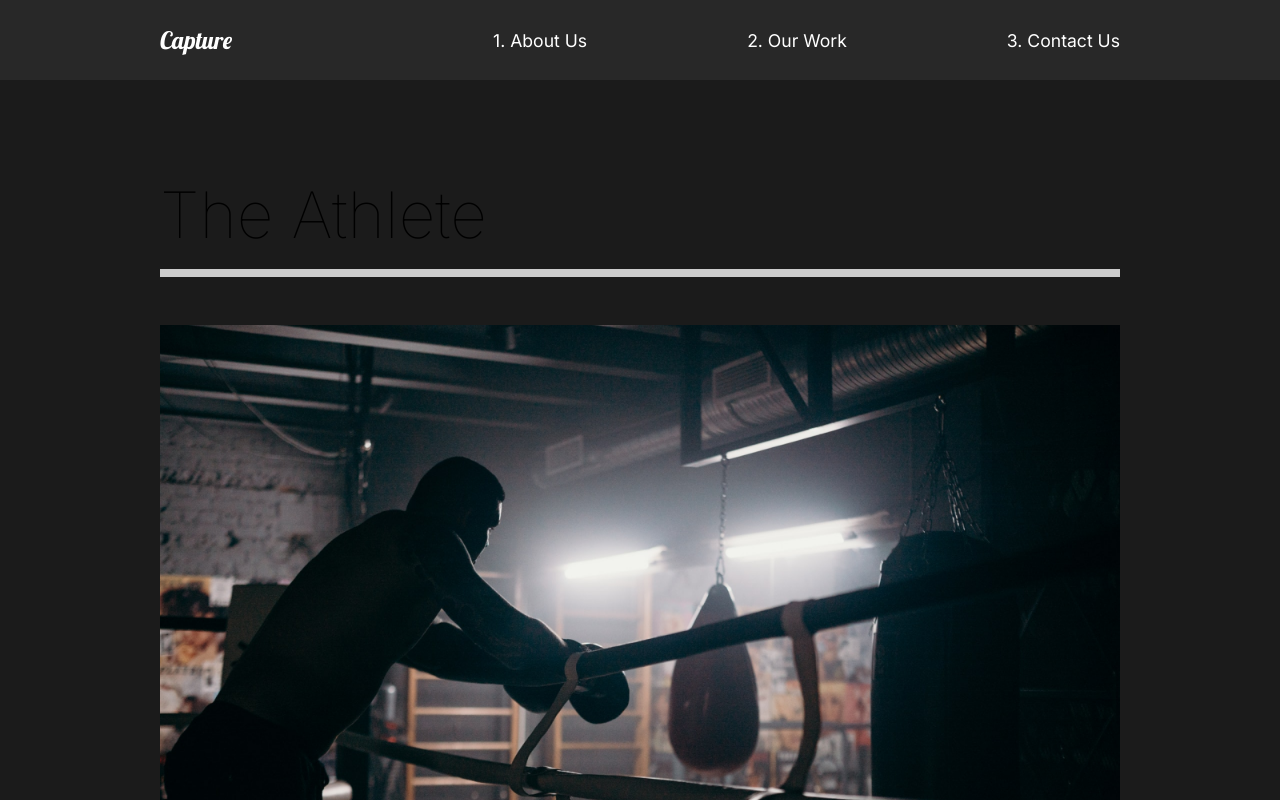
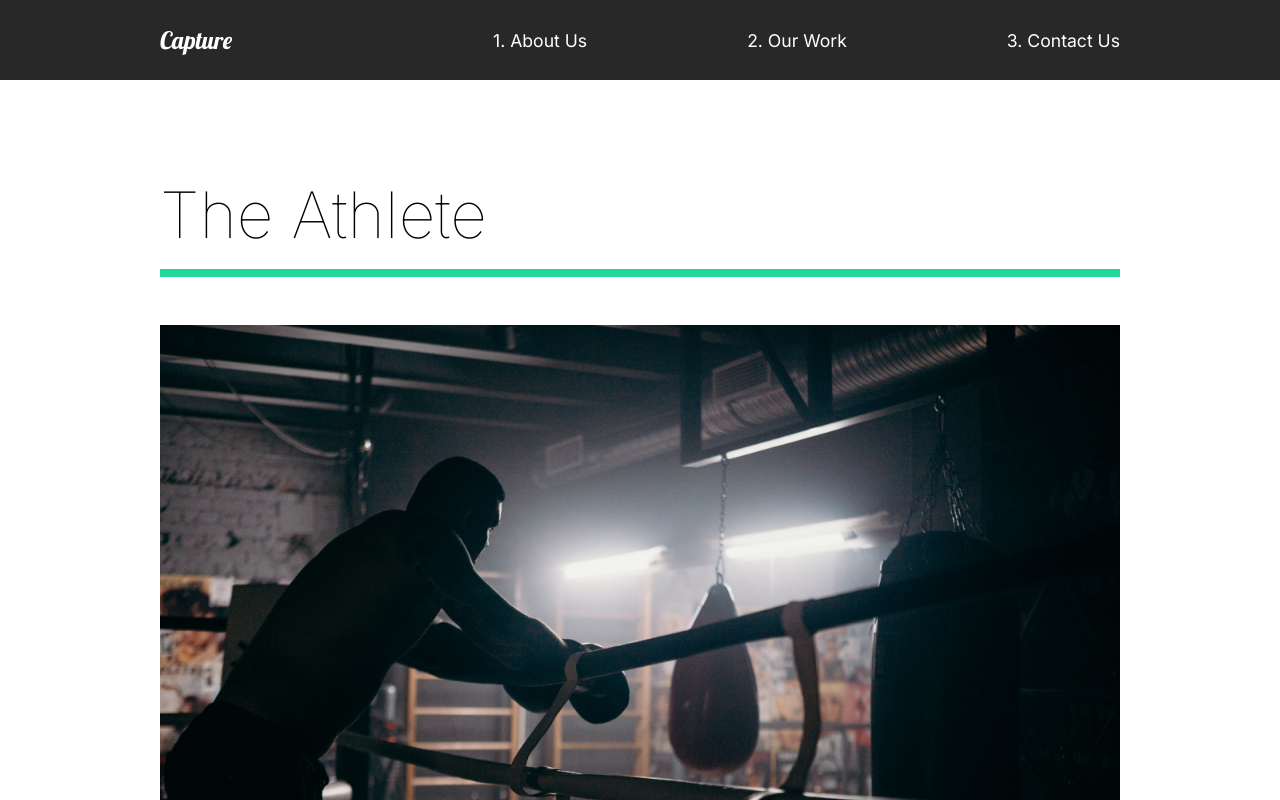
Before and after one commit to MalithaJeewaka/capture-portfolio, a React (Create React App) app: page /work in a window 1280 px wide. Shown: the top 800 px of the page. Built offline with nearby package versions, Linux system fonts and the light colour scheme.

Commit message:
10. Animations

```diff
--- a/src/App.js
+++ b/src/App.js
@@ -3,20 +3,26 @@
 import Nav from "./components/Nav";
 import OurWork from "./pages/OurWork";
 import ContactUs from "./pages/ContactUs";
-import { Routes, Route } from "react-router-dom";
+import { Routes, Route, useLocation } from "react-router-dom";
 import MovieDetail from "./pages/MovieDetail";
+//animation
+import { AnimatePresence } from "framer-motion";
 
 function App() {
+  const location = useLocation();
+  console.log(location);
   return (
     <div className="App">
       <GlobalStyles />
       <Nav />
-      <Routes>
-        <Route path="/" element={<AboutUs />} exact />
-        <Route path="/work" element={<OurWork />} exact />
-        <Route path="/work/:id" element={<MovieDetail />} />
-        <Route path="/contact" element={<ContactUs />} />
-      </Routes>
+      <AnimatePresence mode="wait">
+        <Routes location={location} key={location.pathname}>
+          <Route path="/" element={<AboutUs />} exact />
+          <Route path="/work" element={<OurWork />} exact />
+          <Route path="/work/:id" element={<MovieDetail />} />
+          <Route path="/contact" element={<ContactUs />} />
+        </Routes>
+      </AnimatePresence>
     </div>
   );
 }
--- /dev/null
+++ b/src/animation.js
@@ -0,0 +1,65 @@
+export const pageAnimation = {
+  hidden: {
+    opacity: 0,
+    y: 300,
+  },
+  show: {
+    opacity: 1,
+    y: 0,
+    transition: {
+      duration: 0.5,
+      when: "beforeChildren",
+      staggerChildren: 0.25,
+    },
+  },
+  exit: {
+    opacity: 0,
+    transition: {
+      duration: 0.5,
+    },
+  },
+};
+
+export const titleAnim = {
+  hidden: { y: 200 },
+  show: {
+    y: 0,
+    transition: { duration: 0.75, ease: "easeOut" },
+  },
+};
+
+export const fade = {
+  hidden: { opacity: 0 },
+  show: {
+    opacity: 1,
+    transition: { duration: 0.75, ease: "easeOut" },
+  },
+};
+
+export const photoAnim = {
+  hidden: { scale: 1.5, opacity: 0 },
+  show: { scale: 1, opacity: 1 },
+  transition: { ease: "easeOut", duration: 0.75 },
+};
+
+export const lineAnim = {
+  hidden: { width: "0%" },
+  show: {
+    width: "100%",
+    transition: { duration: 1 },
+  },
+};
+
+export const slider = {
+  hidden: { x: "-130%", skew: "45deg" },
+  show: {
+    x: "100%",
+    skew: "0deg",
+    transition: { ease: "easeOut", duration: 1 },
+  },
+};
+
+export const sliderContainer = {
+  hidden: { opacity: 1 },
+  show: { opacity: 1, transition: { staggerChildren: 0.15, ease: "easeOut" } },
+};
--- /dev/null
+++ b/src/components/Wave.js
@@ -0,0 +1,34 @@
+import React from "react";
+import styled from "styled-components";
+import { motion } from "framer-motion";
+
+function Wave() {
+  return (
+    <div>
+      <WaveSvg
+        viewBox="0 0 1440 363"
+        fill="none"
+        xmlns="http://www.w3.org/2000/svg"
+      >
+        <motion.path
+          initial={{ pathLength: 0, pathOffset: 1 }}
+          animate={{ pathLength: 1, pathOffset: 0 }}
+          transition={{ duration: 1 }}
+          d="M1440 27.4774C1352.73 19.8184 1122.41 49.0556 899.331 227.276C620.48 450.052 354.282 355.647 170.328 185.318C23.165 49.0556 -4.21721 8.32998 0.487081 5"
+          stroke="#D96ED4"
+          strokeOpacity="0.5"
+          strokeWidth="10"
+        />
+      </WaveSvg>
+    </div>
+  );
+}
+
+const WaveSvg = styled.svg`
+  position: absolute;
+  left: 0;
+  z-index: 1;
+  transform: translateY(-100px);
+`;
+
+export default Wave;
--- a/src/pages/AboutUs.js
+++ b/src/pages/AboutUs.js
@@ -2,14 +2,22 @@
 import AboutSection from "../components/AboutSection";
 import ServicesSection from "../components/ServicesSection";
 import FaqSection from "../components/FaqSection";
+//animation
+import { motion } from "framer-motion";
+import { pageAnimation } from "../animation";
 
 function AboutUs() {
   return (
-    <div>
+    <motion.div
+      variants={pageAnimation}
+      animate="show"
+      initial="hidden"
+      exit="exit"
+    >
       <AboutSection />
       <ServicesSection />
       <FaqSection />
-    </div>
+    </motion.div>
   );
 }
 
--- a/src/pages/ContactUs.js
+++ b/src/pages/ContactUs.js
@@ -1,10 +1,18 @@
 import React from "react";
+import { motion } from "framer-motion";
+import { pageAnimation } from "../animation";
 
 function ContactUs() {
   return (
-    <div>
+    <motion.div
+      variants={pageAnimation}
+      animate="show"
+      initial="hidden"
+      exit="exit"
+      style={{ background: "#fff" }}
+    >
       <h1>Contact us</h1>
-    </div>
+    </motion.div>
   );
 }
 
--- a/src/pages/MovieDetail.js
+++ b/src/pages/MovieDetail.js
@@ -3,6 +3,9 @@
 import { useLocation } from "react-router-dom";
 import { MovieState } from "../movieState";
 import { useState, useEffect } from "react";
+
+import { motion } from "framer-motion";
+import { pageAnimation } from "../animation";
 
 function MovieDetail() {
   const history = useLocation();
@@ -20,7 +23,12 @@
   return (
     <>
       {movie && (
-        <Details>
+        <Details
+          variants={pageAnimation}
+          animate="show"
+          initial="hidden"
+          exit="exit"
+        >
           <HeadLine>
             <h2>{movie.title}</h2>
             <img src={movie.mainImg} alt="" />
@@ -43,7 +51,7 @@
   );
 }
 
-const Details = styled.div`
+const Details = styled(motion.div)`
   color: white;
 `;
 
--- a/src/pages/OurWork.js
+++ b/src/pages/OurWork.js
@@ -6,27 +6,51 @@
 import theracer from "../img/theracer-small.png";
 import goodtimes from "../img/goodtimes-small.png";
 
+import { motion } from "framer-motion";
+import {
+  pageAnimation,
+  fade,
+  photoAnim,
+  lineAnim,
+  slider,
+  sliderContainer,
+} from "../animation";
+
 function OurWork() {
   return (
-    <Work>
+    <Work
+      exit="exit"
+      variants={pageAnimation}
+      initial="hidden"
+      animate="show"
+      style={{ background: "#fff" }}
+    >
+      <motion.div variants={sliderContainer}>
+        <Frame1 variants={slider}></Frame1>
+        <Frame2 variants={slider}></Frame2>
+        <Frame3 variants={slider}></Frame3>
+        <Frame4 variants={slider}></Frame4>
+      </motion.div>
       <Movie>
-        <h2>The Athlete</h2>
-        <div className="line"></div>
-        <Link>
-          <img src={athlete} alt="athlete" />
+        <motion.h2 variants={fade}>The Athlete</motion.h2>
+        <motion.div variants={lineAnim} className="line"></motion.div>
+        <Link to="/work/the-athlete">
+          <Hide>
+            <motion.img variants={photoAnim} src={athlete} alt="athlete" />
+          </Hide>
         </Link>
       </Movie>
       <Movie>
         <h2>The Racer</h2>
         <div className="line"></div>
-        <Link>
+        <Link to="/work/the-racer">
           <img src={theracer} alt="theracer" />
         </Link>
       </Movie>
       <Movie>
         <h2>Good Times</h2>
         <div className="line"></div>
-        <Link>
+        <Link to="/work/good-times">
           <img src={goodtimes} alt="goodtimes" />
         </Link>
       </Movie>
@@ -34,7 +58,7 @@
   );
 }
 
-const Work = styled.div`
+const Work = styled(motion.div)`
   min-height: 100vh;
   overflow: hidden;
   padding: 5rem 10rem;
@@ -47,7 +71,7 @@
   padding-bottom: 10rem;
   .line {
     height: 0.5rem;
-    background: #cccccc;
+    background: #23d997;
     margin-bottom: 3rem;
   }
   img {
@@ -57,4 +81,30 @@
   }
 `;
 
+const Hide = styled.div`
+  overflow: hidden;
+`;
+
+//frame animation
+export const Frame1 = styled(motion.div)`
+  position: fixed;
+  left: 0;
+  top: 10%;
+  width: 100%;
+  height: 100%;
+  background: #fffebf;
+  z-index: 2;
+`;
+
+const Frame2 = styled(Frame1)`
+  background: #ff8efb;
+`;
+
+const Frame3 = styled(Frame1)`
+  background: #8ed2ff;
+`;
+
+const Frame4 = styled(Frame1)`
+  background: #8effa0;
+`;
 export default OurWork;
--- a/src/styles.js
+++ b/src/styles.js
@@ -12,6 +12,7 @@
 export const Description = styled.div`
   flex: 1;
   padding-right: 5rem;
+  z-index: 2;
 
   h2 {
     font-weight: lighter;
@@ -19,6 +20,7 @@
 `;
 
 export const Image = styled.div`
+  z-index: 2;
   flex: 1;
   overflow: hidden;
 
```
Also changed, not shown: src/components/AboutSection.js (+15 -10 lines).
